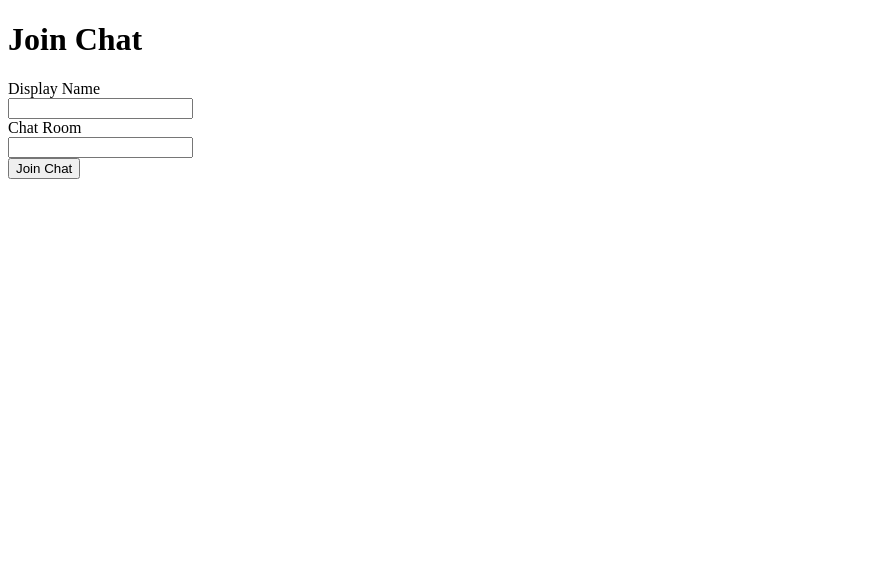
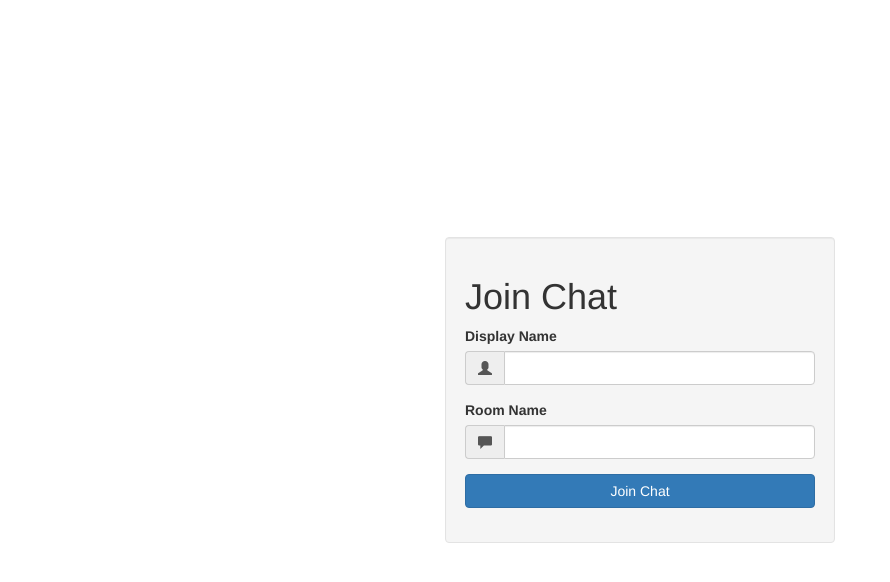
Before and after one commit to OlaKlingberg/socket-basics, a website: page public/index.html in a window 1280 px wide. Shown: the whole page, without its empty margins (0-890 px from the left). Drawn offline with nearby package versions, Linux system fonts and the light colour scheme.

Commit message:
Adds bootstrap & styles join page.

```diff
--- /dev/null
+++ b/public/css/styles.css
@@ -0,0 +1,6 @@
+.vertical-center {
+    min-height: 100vh;
+    margin: 0;
+    display: flex;
+    align-items: center;
+}
--- a/public/index.html
+++ b/public/index.html
@@ -6,21 +6,49 @@
           content="width=device-width, user-scalable=no, initial-scale=1.0, maximum-scale=1.0, minimum-scale=1.0">
     <meta http-equiv="X-UA-Compatible" content="ie=edge">
     <title>Socket.io Basics</title>
+    <link rel="stylesheet" href="./css/bootstrap.min.css" />
+    <link rel="stylesheet" href="./css/styles.css" />
 </head>
 <body>
-    <h1>Join Chat</h1>
 
-    <form action="/chat.html">
+<div class="vertical-center">
+    <div class="container">
+        <div class="row">
+            <div class="col-md-4 col-md-offset-4 well">
+                <h1>Join Chat</h1>
 
-        <label>Display Name</label><br />
-        <input type="text" name="name" id="name" /><br />
+                <form action="/chat.html">
 
-        <label for="room">Chat Room</label><br />
-        <input type="text" name="room" id="room"/><br />
+                    <div class="form-group">
+                        <label>Display Name</label>
+                        <div class="input-group">
+                        <span class="input-group-addon">
+                            <i class="glyphicon glyphicon-user"></i>
+                        </span>
+                            <input type="text" name="name" id="name" class="form-control"/>
+                        </div>
+                    </div>
 
-        <input type="submit" value="Join Chat" />
+                    <div class="form-group">
+                        <label for="room">Room Name</label>
+                        <div class="input-group">
+                        <span class="input-group-addon">
+                            <i class="glyphicon glyphicon-comment"></i>
+                        </span>
+                            <input type="text" name="room" id="room" class="form-control"/>
+                        </div>
+                    </div>
 
-    </form>
+                    <div class="form-group">
+                        <input type="submit" value="Join Chat" class="btn btn-primary btn-block"/>
+                    </div>
+
+                </form>
+            </div>
+        </div>
+    </div>
+
+</div>
 
 </body>
 </html>
--- a/server.js
+++ b/server.js
@@ -11,6 +11,9 @@ var clientInfo = {};
 
 // Sends current users to provided socket
 function sendCurrentUsers (socket) {
+    console.log("socket.id: " + socket.id);
+    console.log(clientInfo);
+
     var info = clientInfo[socket.id];
     var users = [];
 
```
